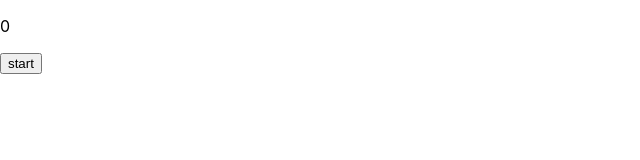
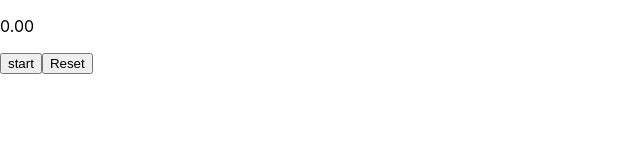
Before and after one commit to hugobosy/StopwatchReact, a React (Create React App) app: page / in a window 1280 px wide. Shown: the top 160 px of the page, without its empty margins (0-640 px from the left). Built offline with nearby package versions, Linux system fonts and the light colour scheme.

Commit message:
add ResetButton component

```diff
--- a/src/components/App.js
+++ b/src/components/App.js
@@ -1,6 +1,7 @@
 import './App.css';
 import {Component} from "react";
 import {SwitchButton} from "./SwitchButton";
+import {ResetButton} from "./ResetButton";
 
 class App extends Component {
     state = {
@@ -10,18 +11,18 @@ class App extends Component {
 
     addSec = () => {
         this.setState({
-            count: this.state.count + 1
+            count: this.state.count + 0.014
         })
     }
 
     handleClick = () => {
-        if(this.state.active){
+        if (this.state.active) {
             this.setState({
                 active: !this.state.active
             })
             clearInterval(this.intervalId);
         } else {
-            this.intervalId = setInterval(()=>this.addSec(), 1000)
+            this.intervalId = setInterval(() => this.addSec(), 10)
         }
 
         this.setState({
@@ -29,11 +30,18 @@ class App extends Component {
         })
     }
 
+    handleResetClick = () => {
+        this.setState({
+            count: 0
+        })
+    }
+
     render() {
-        return(
+        return (
             <>
-                <p>{this.state.count}</p>
+                <p className="timer">{this.state.count.toFixed(2)}</p>
                 <SwitchButton click={this.handleClick} active={this.state.active}/>
+                <ResetButton click={this.handleResetClick} active={this.state.count}/>
             </>
         )
     }
--- /dev/null
+++ b/src/components/ResetButton.js
@@ -0,0 +1,5 @@
+import React from "react";
+
+export const ResetButton = (props) => (
+    <button onClick={props.click} className={props.active ? "active-reset" : "disable-reset"}>Reset</button>
+)
```
